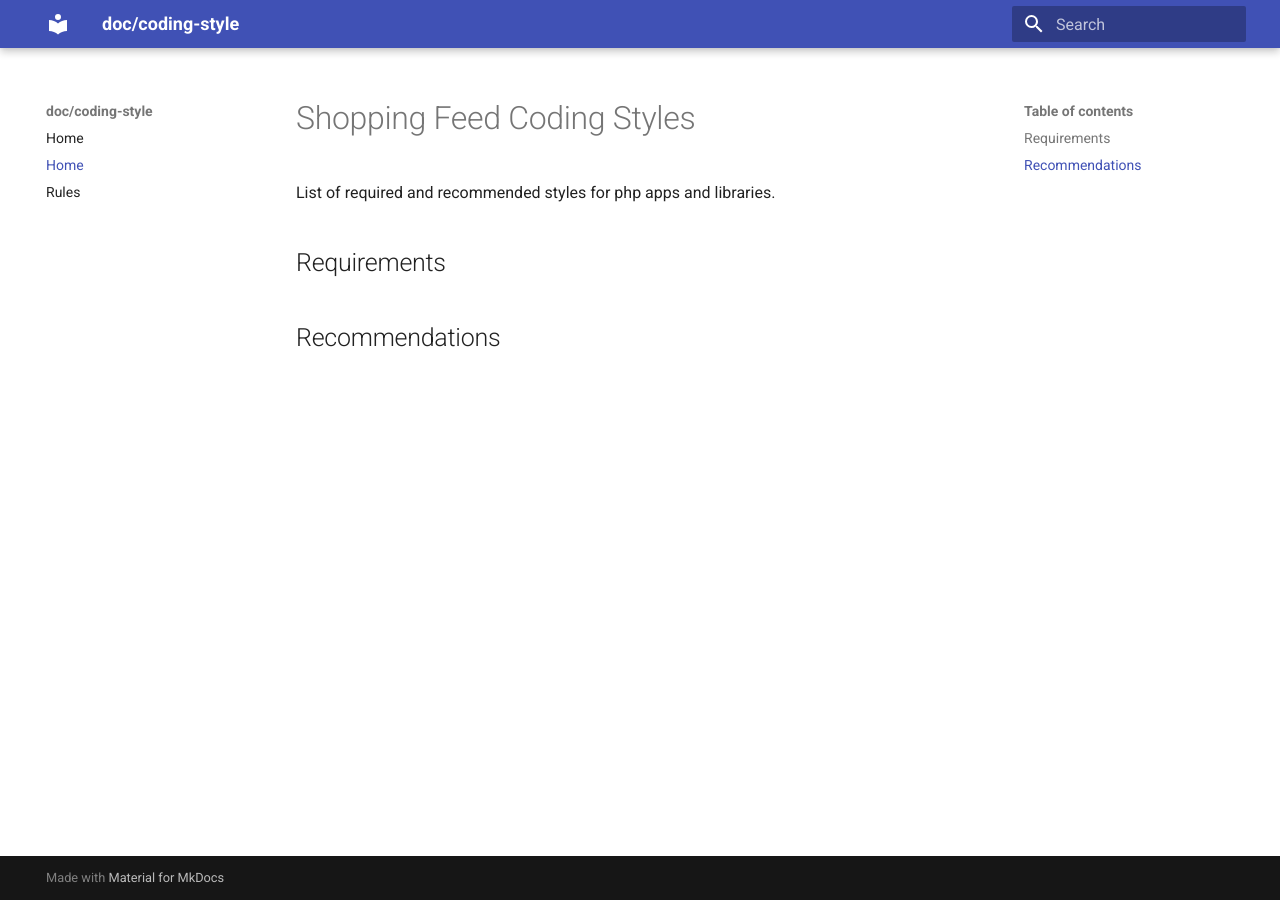
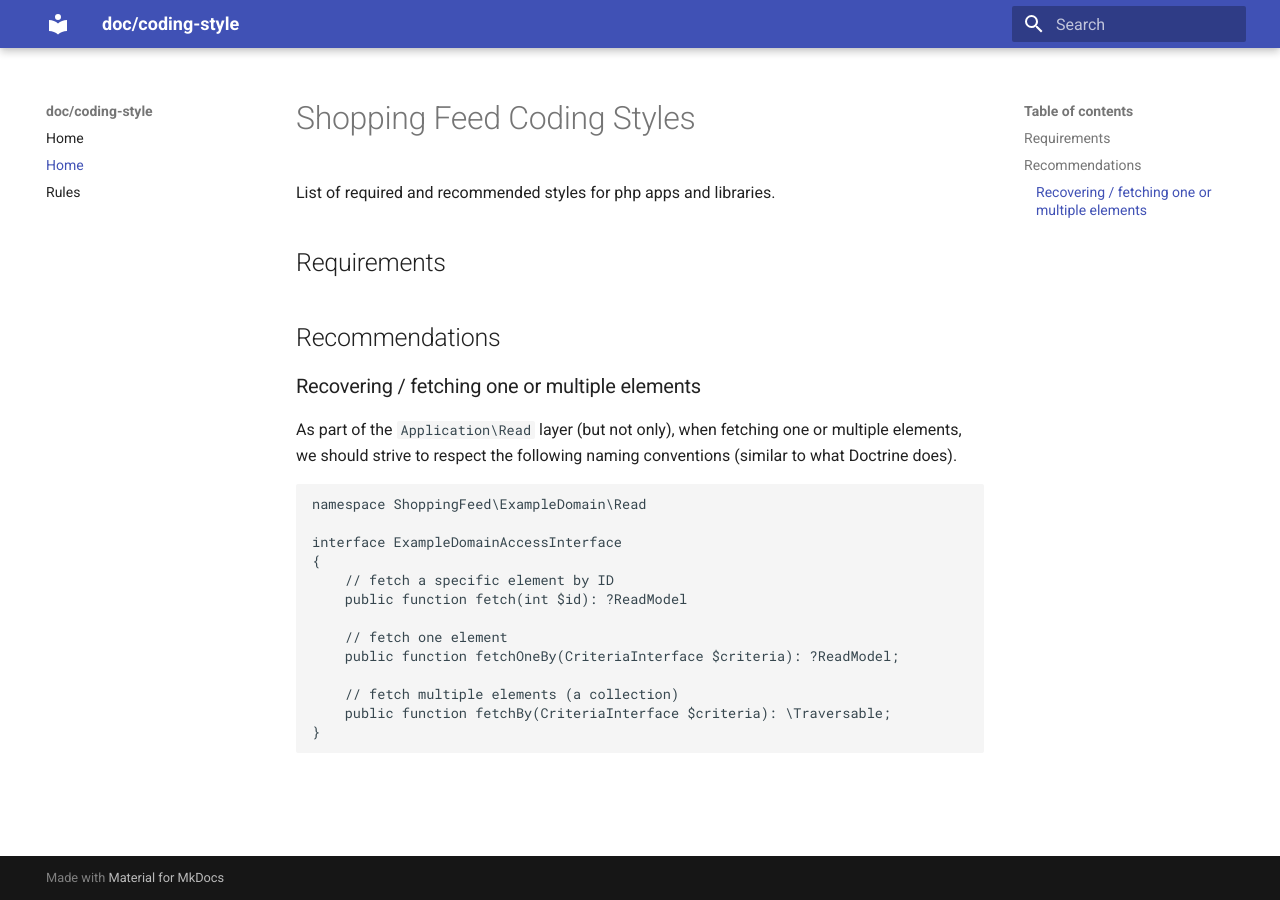
Before and after one commit to shoppingflux/coding-style-php, an MkDocs documentation site: the page built from docs/style.md, in a window 1280 px wide. Built offline with MkDocs 1.6.1 and Material for MkDocs 9.7.7, drawn with Linux system fonts in a browser that asks for light colours.

Commit message:
Update style for read

````diff
--- a/docs/style.md
+++ b/docs/style.md
@@ -6,3 +6,23 @@ List of required and recommended styles for php apps and libraries.
 
 
 ## Recommendations
+
+### Recovering / fetching one or multiple elements
+
+As part of the `Application\Read` layer (but not only), when fetching one or multiple elements, we should strive to respect the following naming conventions (similar to what Doctrine does).
+
+```php
+namespace ShoppingFeed\ExampleDomain\Read
+
+interface ExampleDomainAccessInterface
+{
+    // fetch a specific element by ID
+    public function fetch(int $id): ?ReadModel
+
+    // fetch one element
+    public function fetchOneBy(CriteriaInterface $criteria): ?ReadModel;
+
+    // fetch multiple elements (a collection)
+    public function fetchBy(CriteriaInterface $criteria): \Traversable;
+}
+```
````
